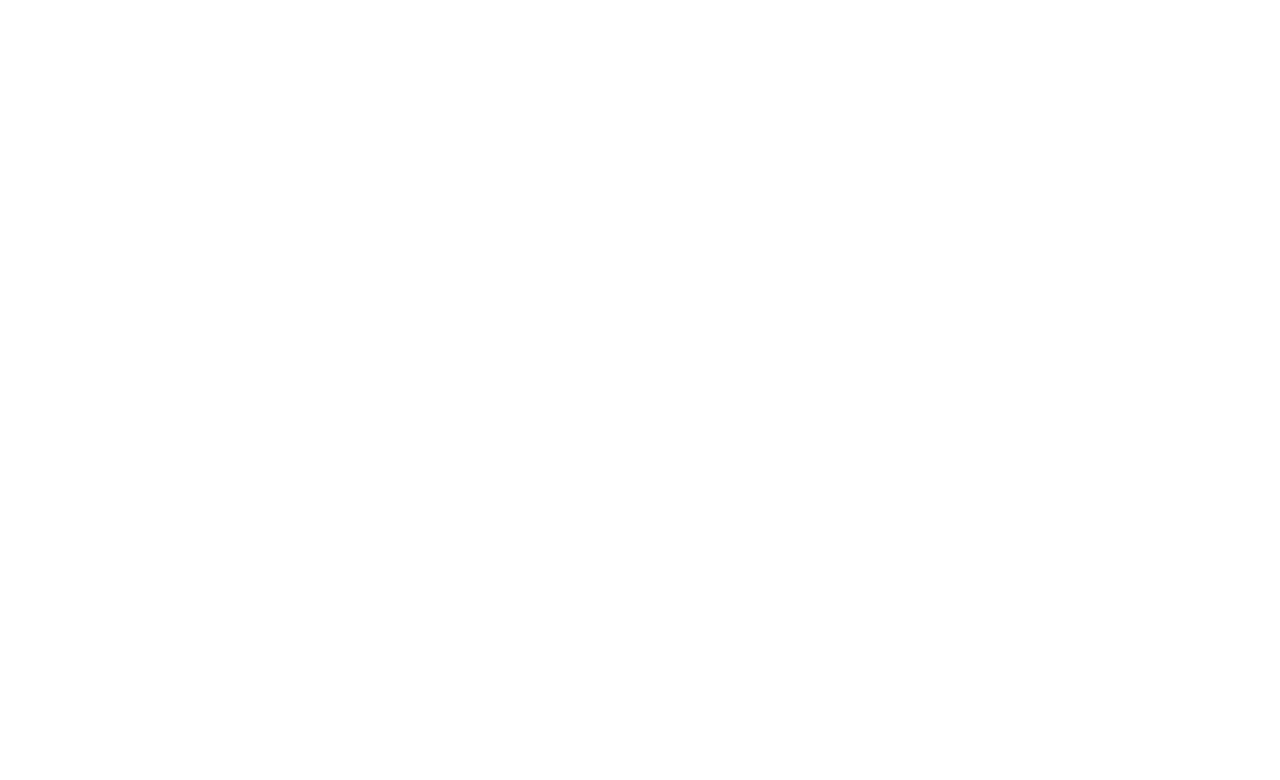
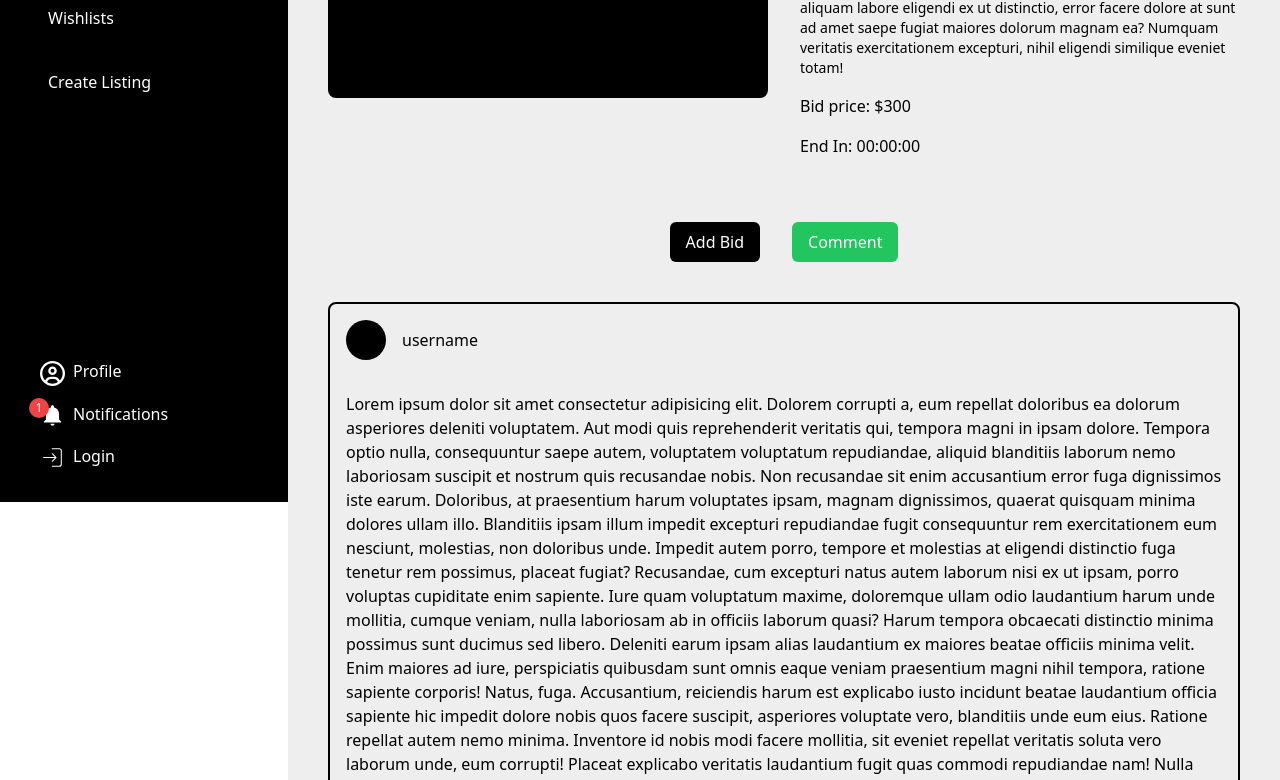
Before and after one commit to LynxQuas/auction-house, a React (Vite) app: page /active-listings/1 in a window 1280 px wide. Before the commit this address had no page. Shown: the part 298-1078 px from the top of the page. Before the commit the page ends 800 px from the top, so only its background shows below. Built offline with nearby package versions, Linux system fonts and the light colour scheme.

Commit message:
feat: listing details and comments
Signed-off-by: LynxQuas <lynxquas@gmail.com>

```diff
--- a/src/App.tsx
+++ b/src/App.tsx
@@ -4,6 +4,7 @@
 import RegisterPage from "./pages/RegisterPage";
 import CreatingListings from "./features/create-listings/CreatingListings";
 import ActiveListingsPage from "./features/active-listings/ActiveListingsPage";
+import ListingDetails from "./features/listing-details/ListingDetails";
 
 const App = () => {
     const router = createBrowserRouter([
@@ -15,6 +16,7 @@
                     path: "/active-listings",
                     element: <ActiveListingsPage />,
                 },
+                { path: "/active-listings/:id", element: <ListingDetails /> },
                 { path: "/categories", element: <h1>Categories Page</h1> },
                 { path: "/wishlist", element: <h1>WishList Page</h1> },
                 {
--- /dev/null
+++ b/src/features/listing-details/ListingDetails.tsx
@@ -0,0 +1,149 @@
+import { useParams } from "react-router-dom";
+
+const ListingDetails = () => {
+    const { id } = useParams();
+    console.log(id);
+
+    return (
+        <div>
+            <h3 className="text-3xl text-center pt-4 font-bold">
+                Lising title
+            </h3>
+            <div className="flex flex-col lg:flex-row py-6 px-4 lg:px-10 gap-8">
+                {/* Listing Image */}
+                <div className="bg-black w-full lg:w-1/2 h-[20rem] rounded-lg"></div>
+
+                {/* listing Content  */}
+                <div className="flex flex-col lg:w-1/2 gap-4">
+                    <p className="text-sm">
+                        Lorem ipsum dolor sit amet consectetur adipisicing elit.
+                        Vero voluptatibus quos quia nulla voluptates obcaecati
+                        animi, voluptatem modi dolores. Provident corrupti neque
+                        doloribus eum iusto commodi dolor in nisi illum.
+                        Voluptatem, velit nulla. Numquam itaque obcaecati ut
+                        sunt iure eaque ratione temporibus dolor deserunt,
+                        exercitationem placeat non pariatur quam optio. Alias
+                        necessitatibus quia, quibusdam id iste aut ullam dolorum
+                        delectus. Distinctio perferendis et id libero totam
+                        laborum! Facilis voluptatibus accusantium natus impedit
+                        officiis quo sunt dolore consequatur in, nihil amet
+                        inventore! Voluptas et consectetur accusantium ex optio
+                        deserunt alias ratione? Consectetur magni aliquam labore
+                        eligendi ex ut distinctio, error facere dolore at sunt
+                        ad amet saepe fugiat maiores dolorum magnam ea? Numquam
+                        veritatis exercitationem excepturi, nihil eligendi
+                        similique eveniet totam!
+                    </p>
+
+                    <span>
+                        Bid price: <span>$300</span>
+                    </span>
+
+                    <div>End In: 00:00:00</div>
+                </div>
+            </div>
+
+            <div className="flex justify-center gap-8 py-10">
+                <button className="bg-black py-2 px-4 text-white rounded-md">
+                    Add Bid
+                </button>
+                <button className="bg-green-500 py-2 px-4 text-white rounded-md">
+                    Comment
+                </button>
+            </div>
+
+            {/* Comment Section */}
+            <div className="flex flex-col gap-10 mx-4 lg:mx-10">
+                <div className="flex flex-col gap-8 border-2 border-black p-4 rounded-lg">
+                    <div className="flex items-center gap-4">
+                        <div className="w-10 h-10 bg-black rounded-full" />
+                        <p>username</p>
+                    </div>
+
+                    <div className="flex flex-col gap-2">
+                        <p>
+                            Lorem ipsum dolor sit amet consectetur adipisicing
+                            elit. Dolorem corrupti a, eum repellat doloribus ea
+                            dolorum asperiores deleniti voluptatem. Aut modi
+                            quis reprehenderit veritatis qui, tempora magni in
+                            ipsam dolore. Tempora optio nulla, consequuntur
+                            saepe autem, voluptatem voluptatum repudiandae,
+                            aliquid blanditiis laborum nemo laboriosam suscipit
+                            et nostrum quis recusandae nobis. Non recusandae sit
+                            enim accusantium error fuga dignissimos iste earum.
+                            Doloribus, at praesentium harum voluptates ipsam,
+                            magnam dignissimos, quaerat quisquam minima dolores
+                            ullam illo. Blanditiis ipsam illum impedit excepturi
+                            repudiandae fugit consequuntur rem exercitationem
+                            eum nesciunt, molestias, non doloribus unde. Impedit
+                            autem porro, tempore et molestias at eligendi
+                            distinctio fuga tenetur rem possimus, placeat
+                            fugiat? Recusandae, cum excepturi natus autem
+                            laborum nisi ex ut ipsam, porro voluptas cupiditate
+                            enim sapiente. Iure quam voluptatum maxime,
+                            doloremque ullam odio laudantium harum unde
+                            mollitia, cumque veniam, nulla laboriosam ab in
+                            officiis laborum quasi? Harum tempora obcaecati
+                            distinctio minima possimus sunt ducimus sed libero.
+                            Deleniti earum ipsam alias laudantium ex maiores
+                            beatae officiis minima velit. Enim maiores ad iure,
+                            perspiciatis quibusdam sunt omnis eaque veniam
+                            praesentium magni nihil tempora, ratione sapiente
+                            corporis! Natus, fuga. Accusantium, reiciendis harum
+                            est explicabo iusto incidunt beatae laudantium
+                            officia sapiente hic impedit dolore nobis quos
+                            facere suscipit, asperiores voluptate vero,
+                            blanditiis unde eum eius. Ratione repellat autem
+                            nemo minima. Inventore id nobis modi facere
+                            mollitia, sit eveniet repellat veritatis soluta vero
+                            laborum unde, eum corrupti! Placeat explicabo
+                            veritatis laudantium fugit quas commodi repudiandae
+                            nam! Nulla architecto nesciunt itaque temporibus?
+                            Ipsam incidunt rerum molestias est ea ad, obcaecati
+                            veritatis, qui libero dignissimos, vel voluptatem.
+                            Quis blanditiis soluta vel eos? Praesentium, illo
+                            expedita nulla facere deleniti consectetur ut
+                            dolorem debitis nobis. Dignissimos deserunt debitis
+                            autem dolorum facilis, officiis eligendi optio nemo,
+                            iusto earum et hic impedit voluptates quidem
+                            adipisci facere iste molestiae dolor unde, voluptas
+                            quam eos labore neque? Exercitationem, obcaecati?
+                        </p>
+                        <span className="text-sm text-gray-400">
+                            3 minutes ago.
+                        </span>
+                    </div>
+                </div>
+                <div className="flex flex-col gap-8 border-2 border-black p-4  rounded-lg">
+                    <div className="flex items-center gap-4">
+                        <div className="w-10 h-10 bg-black rounded-full" />
+                        <p>username</p>
+                    </div>
+
+                    <div className="flex flex-col gap-2">
+                        <p>This will be user comment text.</p>
+                        <span className="text-sm text-gray-400">
+                            3 minutes ago.
+                        </span>
+                    </div>
+                </div>
+
+                <div className="flex flex-col gap-8 border-2 border-black p-4 rounded-lg">
+                    <div className="flex items-center gap-4">
+                        <div className="w-10 h-10 bg-black rounded-full" />
+                        <p>username</p>
+                    </div>
+
+                    <div className="flex flex-col gap-2">
+                        <p>This will be user comment text.</p>
+                        <span className="text-sm text-gray-400">
+                            3 minutes ago.
+                        </span>
+                    </div>
+                </div>
+            </div>
+        </div>
+    );
+};
+
+export default ListingDetails;
```
